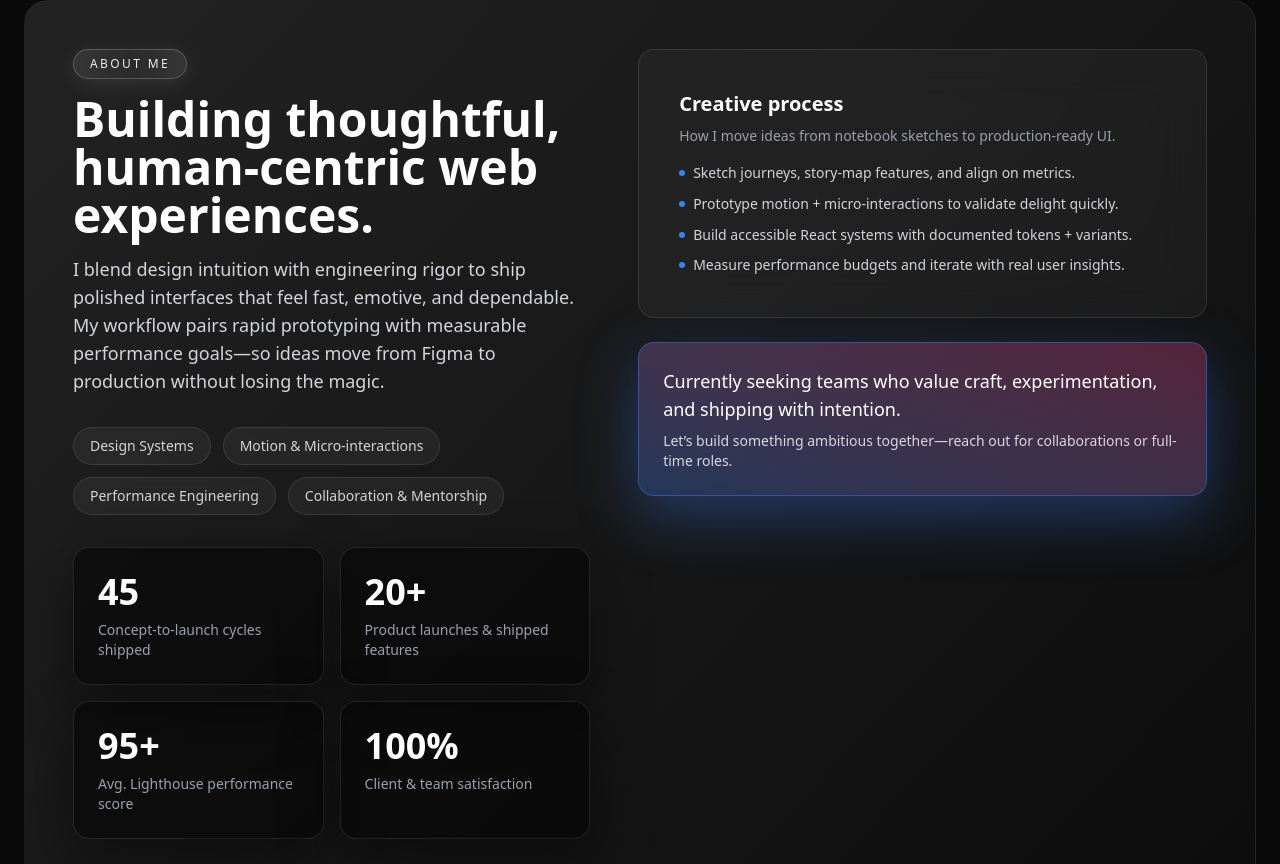
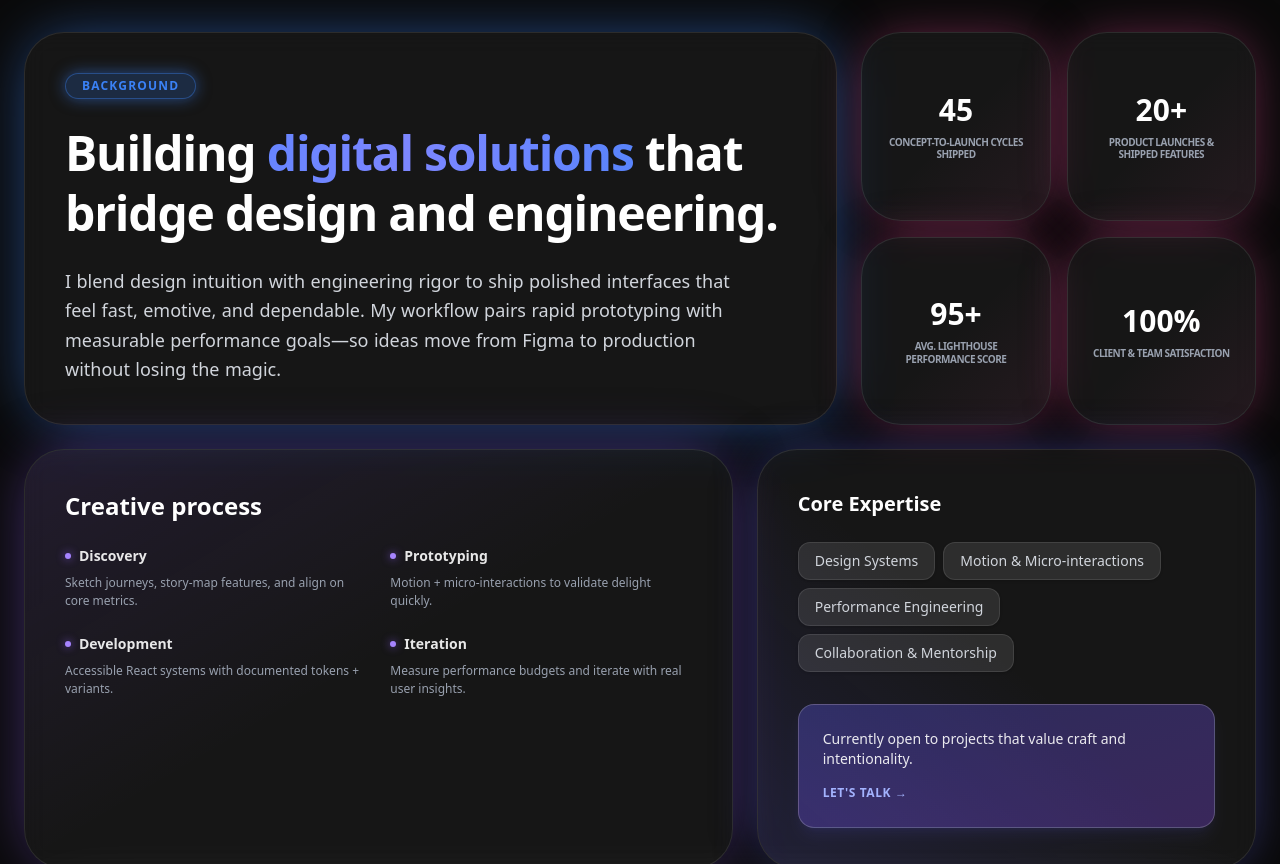
Before and after one commit to VatsalVaishnav/Vatsal-Portfolio, a Next.js app: page / in a window 1280 px wide. Shown: the part 896-1760 px from the top of the page. Built offline with nearby package versions, Linux system fonts and the light colour scheme.

Commit message:
change in the admin pannel

```diff
--- a/src/app/globals.css
+++ b/src/app/globals.css
@@ -77,3 +77,22 @@ body {
 .custom-scrollbar::-webkit-scrollbar-thumb:hover {
   background: rgba(59, 130, 246, 0.8);
 }
+
+@keyframes gradient {
+  0% {
+    background-position: 0% 50%;
+  }
+
+  50% {
+    background-position: 100% 50%;
+  }
+
+  100% {
+    background-position: 0% 50%;
+  }
+}
+
+.animate-gradient {
+  background-size: 200% auto;
+  animation: gradient 3s linear infinite;
+}
--- a/src/components/About.tsx
+++ b/src/components/About.tsx
@@ -22,147 +22,163 @@ const focusAreas = [
 import ToolArsenal from "./ToolArsenal";
 
 export default function About() {
+  const containerVariants = {
+    hidden: { opacity: 0 },
+    visible: {
+      opacity: 1,
+      transition: {
+        staggerChildren: 0.1,
+        delayChildren: 0.2,
+      },
+    },
+  };
+
+  const itemVariants = {
+    hidden: { opacity: 0, y: 20 },
+    visible: {
+      opacity: 1,
+      y: 0,
+      transition: { duration: 0.5, ease: [0.22, 1, 0.36, 1] } as any
+    },
+  };
+
+  const baseCardStyle = "group relative overflow-hidden rounded-[2.5rem] border border-white/10 bg-white/5 backdrop-blur-md transition-all duration-500 hover:bg-white/10";
+
   return (
-    <section id="about" className="relative py-24">
+    <section id="about" className="relative py-32 overflow-hidden">
+      {/* Decorative localized glows */}
+      <div className="absolute top-0 right-0 w-[500px] h-[500px] bg-primary/10 rounded-full blur-[120px] -z-10 animate-pulse" />
+      <div className="absolute bottom-0 left-0 w-[500px] h-[500px] bg-secondary/10 rounded-full blur-[120px] -z-10 animate-pulse" />
+
       <div className="container mx-auto px-6">
-
-        <div className="relative overflow-hidden rounded-3xl border border-white/5 bg-linear-to-br from-white/10 via-white/5 to-white/0 px-4 py-8 sm:px-6 sm:py-10 md:px-8 md:py-12 lg:px-12">
-
-
+        <motion.div
+          variants={containerVariants}
+          initial="hidden"
+          whileInView="visible"
+          viewport={{ once: true, margin: "-100px" }}
+          className="grid grid-cols-1 md:grid-cols-12 gap-6"
+        >
+          {/* Header Card - Spans 8 columns - Blue Theme */}
           <motion.div
-            initial={{ opacity: 0, y: 20 }}
-            whileInView={{ opacity: 1, y: 0 }}
-            viewport={{ once: true, margin: "-100px" }}
-            transition={{ duration: 0.6 }}
-            className="relative grid gap-12 lg:grid-cols-[1fr_1.1fr]"
+            variants={itemVariants}
+            className={`md:col-span-8 p-10 flex flex-col justify-center shadow-[0_0_60px_-10px_rgba(59,130,246,0.6)] hover:shadow-[0_0_80px_-5px_rgba(59,130,246,0.8)] hover:border-primary/50 ${baseCardStyle}`}
           >
-            <div className="space-y-8">
-              <div>
+            <div className="absolute inset-0 bg-gradient-to-br from-primary/20 via-transparent to-transparent opacity-0 group-hover:opacity-100 transition-opacity duration-500" />
+            <motion.span
+              whileHover={{ scale: 1.05 }}
+              className="inline-flex items-center w-fit rounded-full border border-primary/40 bg-primary/20 px-4 py-1 text-xs font-semibold uppercase tracking-widest text-primary mb-6 shadow-[0_0_15px_rgba(59,130,246,0.5)]"
+            >
+              Background
+            </motion.span>
+            <h2 className="text-4xl md:text-5xl font-bold tracking-tight text-white leading-tight">
+              Building <span className="text-transparent bg-clip-text bg-gradient-to-r from-primary via-indigo-400 to-primary animate-gradient">digital solutions</span> that bridge design and engineering.
+            </h2>
+            <div className="mt-6 flex flex-wrap gap-x-[0.3em] gap-y-0 text-lg text-gray-300 leading-relaxed max-w-2xl overflow-hidden">
+              {"I blend design intuition with engineering rigor to ship polished interfaces that feel fast, emotive, and dependable. My workflow pairs rapid prototyping with measurable performance goals—so ideas move from Figma to production without losing the magic.".split(" ").map((word, i) => (
                 <motion.span
-                  initial={{ opacity: 0, scale: 0.8 }}
-                  whileInView={{ opacity: 1, scale: 1 }}
+                  key={i}
+                  initial={{ opacity: 0, y: 10 }}
+                  whileInView={{ opacity: 1, y: 0 }}
+                  transition={{
+                    duration: 0.4,
+                    delay: 0.2 + i * 0.02,
+                    ease: "easeOut"
+                  }}
                   viewport={{ once: true }}
-                  transition={{ duration: 0.4, ease: "easeOut" }}
-                  className="inline-flex items-center rounded-full border border-white/20 bg-gradient-to-r from-white/10 via-white/5 to-white/10 px-4 py-1.5 text-xs font-medium uppercase tracking-[0.2em] text-white/90 backdrop-blur-sm shadow-[0_4px_20px_rgba(255,255,255,0.1)] hover:border-white/30 hover:shadow-[0_6px_30px_rgba(255,255,255,0.15)] transition-all duration-300"
+                  className="inline-block"
                 >
-                  About Me
+                  {word}
                 </motion.span>
-                <h2 className="mt-4 text-3xl font-semibold text-white md:text-4xl lg:text-5xl">
-                  Building thoughtful, human-centric web experiences.
-                </h2>
-                <p className="mt-4 text-lg text-gray-300">
-                  I blend design intuition with engineering rigor to ship
-                  polished interfaces that feel fast, emotive, and dependable.
-                  My workflow pairs rapid prototyping with measurable
-                  performance goals—so ideas move from Figma to production
-                  without losing the magic.
-                </p>
-              </div>
-
-              <div className="flex flex-wrap gap-3">
-                {focusAreas.map((item) => (
-                  <span
-                    key={item}
-                    className="rounded-full border border-white/10 bg-white/5 px-4 py-2 text-sm text-white/80 backdrop-blur"
-                  >
-                    {item}
-                  </span>
-                ))}
-              </div>
-
-              <div className="grid gap-4 sm:grid-cols-2">
-                {stats.map((stat) => (
-                  <motion.div
-                    key={stat.label}
-                    whileHover={{ y: -6 }}
-                    className="rounded-2xl border border-white/10 bg-black/50 p-6 shadow-[0_20px_60px_rgba(0,0,0,0.45)]"
-                  >
-                    <p className="text-4xl font-semibold text-white">
-                      {stat.value}
-                    </p>
-                    <p className="mt-2 text-sm text-gray-400">{stat.label}</p>
-                  </motion.div>
-                ))}
-              </div>
-            </div>
-
-            <div className="space-y-6">
-              <motion.div
-                initial={{ opacity: 0, y: 20 }}
-                whileInView={{ opacity: 1, y: 0 }}
-                viewport={{ once: true }}
-                className="rounded-2xl border relative border-white/10 bg-white/4  backdrop-blur-xl"
-              >
-                <CardSpotlight>
-                  {/* <DottedGlowBackground
-              className="pointer-events-none opacity-60"
-              gap={14}
-              radius={1.2}
-              colorDarkVar="--glass-border"
-              glowColorDarkVar="--primary-glow"
-              backgroundOpacity={0.15}
-              speedMin={0.2}
-              speedMax={1}
-              speedScale={0.8}
-            /> */}
-                  <h3 className="text-xl font-semibold text-white">
-                    Creative process
-                  </h3>
-                  <p className="mt-2 text-sm text-gray-400">
-                    How I move ideas from notebook sketches to production-ready
-                    UI.
-                  </p>
-                  <ul className="mt-4 space-y-2 text-gray-300 text-sm leading-relaxed">
-                    <li className="flex gap-2">
-                      <span className="mt-2 h-1.5 w-1.5 rounded-full bg-primary" />
-                      <span>
-                        Sketch journeys, story-map features, and align on metrics.
-                      </span>
-                    </li>
-                    <li className="flex gap-2">
-                      <span className="mt-2 h-1.5 w-1.5 rounded-full bg-primary" />
-                      <span>
-                        Prototype motion + micro-interactions to validate delight
-                        quickly.
-                      </span>
-                    </li>
-                    <li className="flex gap-2">
-                      <span className="mt-2 h-1.5 w-1.5 rounded-full bg-primary" />
-                      <span>
-                        Build accessible React systems with documented tokens +
-                        variants.
-                      </span>
-                    </li>
-                    <li className="flex gap-2">
-                      <span className="mt-2 h-1.5 w-1.5 rounded-full bg-primary" />
-                      <span>
-                        Measure performance budgets and iterate with real user
-                        insights.
-                      </span>
-                    </li>
-                  </ul>
-                </CardSpotlight>
-              </motion.div>
-
-              <div className="rounded-2xl border border-primary/40 bg-linear-to-tr from-primary/30 to-secondary/30 p-6 text-white shadow-[0_20px_60px_rgba(59,130,246,0.35)]">
-                <p className="text-lg font-medium">
-                  Currently seeking teams who value craft, experimentation, and
-                  shipping with intention.
-                </p>
-                <p className="mt-2 text-sm text-white/80">
-                  Let’s build something ambitious together—reach out for
-                  collaborations or full-time roles.
-                </p>
-              </div>
+              ))}
             </div>
           </motion.div>
 
-          <div className="mt-12">
-            <ToolArsenal />
-          </div>
+          {/* Stats Bento Block - Spans 4 columns - Pink Theme */}
+          <motion.div
+            variants={itemVariants}
+            className="md:col-span-4 grid grid-cols-2 gap-4"
+          >
+            {stats.map((stat, i) => (
+              <motion.div
+                key={stat.label}
+                whileHover={{ y: -5, scale: 1.02 }}
+                className={`p-6 flex flex-col items-center justify-center text-center shadow-[0_0_50px_-10px_rgba(236,72,153,0.5)] hover:shadow-[0_0_70px_-5px_rgba(236,72,153,0.7)] hover:border-secondary/50 ${baseCardStyle}`}
+              >
+                <div className="absolute inset-0 bg-gradient-to-tl from-secondary/10 via-transparent to-transparent opacity-70" />
+                <span className="text-3xl font-bold text-white mb-2 relative z-10">{stat.value}</span>
+                <span className="text-[10px] uppercase tracking-tighter text-gray-400 font-semibold leading-tight relative z-10">
+                  {stat.label}
+                </span>
+              </motion.div>
+            ))}
+          </motion.div>
 
-        </div>
+          {/* Creative Process Card - Spans 7 columns - Violet Theme */}
+          <motion.div
+            variants={itemVariants}
+            className={`md:col-span-7 shadow-[0_0_60px_-10px_rgba(139,92,246,0.5)] hover:shadow-[0_0_80px_-5px_rgba(139,92,246,0.7)] hover:border-violet-500/50 ${baseCardStyle}`}
+          >
+            <CardSpotlight className="p-10 h-full">
+              <div className="absolute inset-0 bg-gradient-to-br from-violet-500/15 via-transparent to-transparent opacity-70" />
+              <h3 className="text-2xl font-bold text-white mb-6 relative z-10">Creative process</h3>
+              <div className="grid grid-cols-1 sm:grid-cols-2 gap-6 leading-none relative z-10">
+                {[
+                  { title: "Discovery", desc: "Sketch journeys, story-map features, and align on core metrics." },
+                  { title: "Prototyping", desc: "Motion + micro-interactions to validate delight quickly." },
+                  { title: "Development", desc: "Accessible React systems with documented tokens + variants." },
+                  { title: "Iteration", desc: "Measure performance budgets and iterate with real user insights." }
+                ].map((step, i) => (
+                  <div key={i} className="space-y-2 group/step">
+                    <div className="flex items-center gap-2">
+                      <div className="h-1.5 w-1.5 rounded-full bg-violet-400 group-hover/step:scale-150 transition-transform shadow-[0_0_8px_rgba(139,92,246,0.8)]" />
+                      <h4 className="text-sm font-bold text-white/90">{step.title}</h4>
+                    </div>
+                    <p className="text-xs text-gray-400 group-hover/step:text-gray-200 transition-colors leading-normal">{step.desc}</p>
+                  </div>
+                ))}
+              </div>
+            </CardSpotlight>
+          </motion.div>
 
+          {/* Core Expertise Card - Spans 5 columns - Indigo Theme */}
+          <motion.div
+            variants={itemVariants}
+            className={`md:col-span-5 p-10 shadow-[0_0_50px_-10px_rgba(99,102,241,0.5)] hover:shadow-[0_0_70px_-5px_rgba(99,102,241,0.7)] hover:border-indigo-500/50 ${baseCardStyle}`}
+          >
+            <div className="absolute inset-0 bg-gradient-to-tr from-indigo-500/20 via-transparent to-transparent opacity-70" />
+            <h3 className="text-xl font-bold text-white mb-6 relative z-10">Core Expertise</h3>
+            <div className="flex flex-wrap gap-2 relative z-10">
+              {focusAreas.map((area) => (
+                <span key={area} className="px-4 py-2 rounded-xl bg-white/10 border border-white/10 text-sm text-gray-300 hover:bg-indigo-500/30 hover:text-white transition-all cursor-default shadow-sm hover:shadow-indigo-500/20">
+                  {area}
+                </span>
+              ))}
+            </div>
+            <div className="mt-8 p-6 rounded-2xl bg-gradient-to-br from-indigo-500/30 to-violet-500/30 border border-white/20 relative z-10 shadow-lg shadow-indigo-500/10">
+              <p className="text-sm font-medium text-white/90">
+                Currently open to projects that value craft and intentionality.
+              </p>
+              <button className="mt-4 text-xs font-bold uppercase tracking-wider text-indigo-300 hover:text-white transition-colors">
+                Let's talk →
+              </button>
+            </div>
+          </motion.div>
+
+          {/* Tool Arsenal Integrated - Spans all 12 columns - Multi Theme */}
+          <motion.div
+            variants={itemVariants}
+            className={`md:col-span-12 p-10 shadow-[0_0_80px_-20px_rgba(255,255,255,0.2)] hover:shadow-[0_0_100px_-15px_rgba(255,255,255,0.3)] hover:border-white/30 ${baseCardStyle}`}
+          >
+            <div className="absolute inset-0 bg-linear-to-r from-primary/10 via-violet-500/10 to-secondary/10 opacity-70" />
+            <div className="flex flex-col md:flex-row items-center justify-between mb-8 gap-4 relative z-10">
+              <h3 className="text-2xl font-bold text-white">Tool Arsenal</h3>
+              <p className="text-sm text-gray-300">The frameworks and libraries I use to build performant web apps.</p>
+            </div>
+            <div className="relative z-10">
+              <ToolArsenal />
+            </div>
+          </motion.div>
+        </motion.div>
       </div>
     </section>
   );
```
